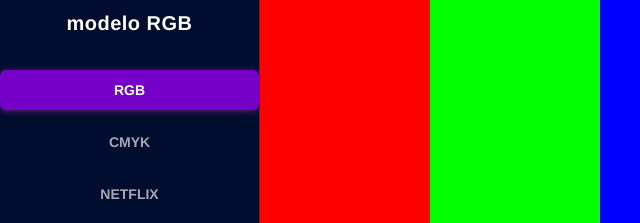
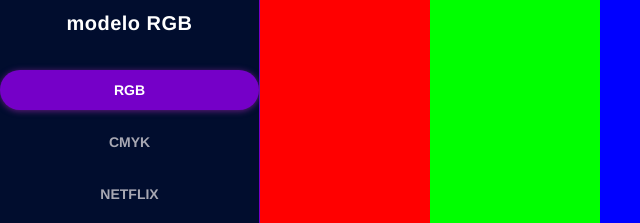
Before and after one commit to ingrid-silva02/Display_TA, a website: page modo_cores/modo_cores.html in a window 1280 px wide. Shown: the part 261-484 px from the top of the page, 0-640 px from the left. Drawn offline with Linux system fonts and the light colour scheme.

Commit message:
ADD:ajustando o tamanho do botão

```diff
--- a/modo_cores/css/global.css
+++ b/modo_cores/css/global.css
@@ -45,7 +45,7 @@
     /* peso da fonte (nao usar px) */
     font-weight: 600;
     padding: 12px 16px;
-    border-radius: 6px;
+    border-radius: 90px;
     text-align: center;
     /* quando o elemento perde/ ganha o foco */
     transition: all 0.2 ease-in-out;
```
Also changed, not shown: modo_cores/modo_cores.html (+0 -4 lines).
